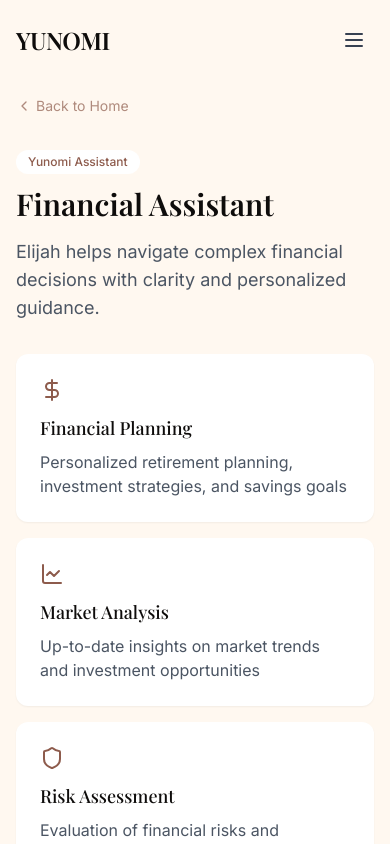
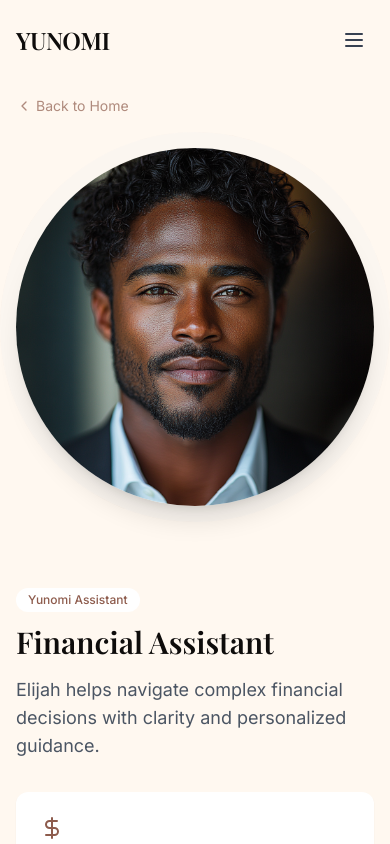
Before and after one commit to Mrcolgate2024/yunomi, a React (Vite) app: page /assistant/financial in a window 390 px wide. Shown: the top 844 px of the page. Built offline with nearby package versions, Linux system fonts and the light colour scheme.

Commit message:
fix: move avatar image to top on mobile view

```diff
--- a/src/components/AssistantLayout.tsx
+++ b/src/components/AssistantLayout.tsx
@@ -41,7 +41,7 @@ const AssistantLayout = ({
           </Link>
 
           <div className="grid grid-cols-1 lg:grid-cols-2 gap-12 items-start">
-            <AnimatedSection animation="slide-in-right" className="order-2 lg:order-1">
+            <AnimatedSection animation="slide-in-right" className="order-1">
               <div className="relative mb-8 lg:mb-0">
                 <div className="absolute -inset-4 bg-yunomi-beige rounded-full transform rotate-3 opacity-70"></div>
                 <div className="absolute -inset-4 bg-white rounded-full transform -rotate-3 opacity-50"></div>
@@ -55,7 +55,7 @@ const AssistantLayout = ({
               </div>
             </AnimatedSection>
 
-            <AnimatedSection animation="slide-in-left" className="order-1 lg:order-2">
+            <AnimatedSection animation="slide-in-left" className="order-2">
               <span className="inline-block px-3 py-1 text-xs font-medium bg-white text-yunomi-brown rounded-full mb-3">
                 Yunomi Assistant
               </span>
```
